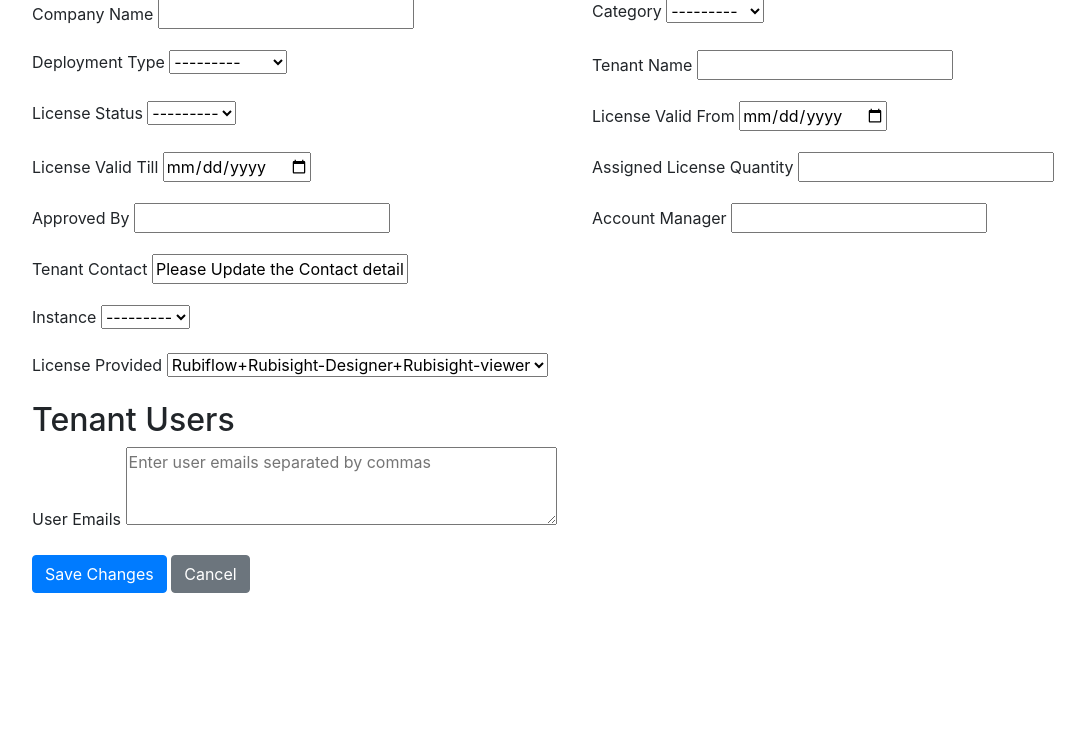
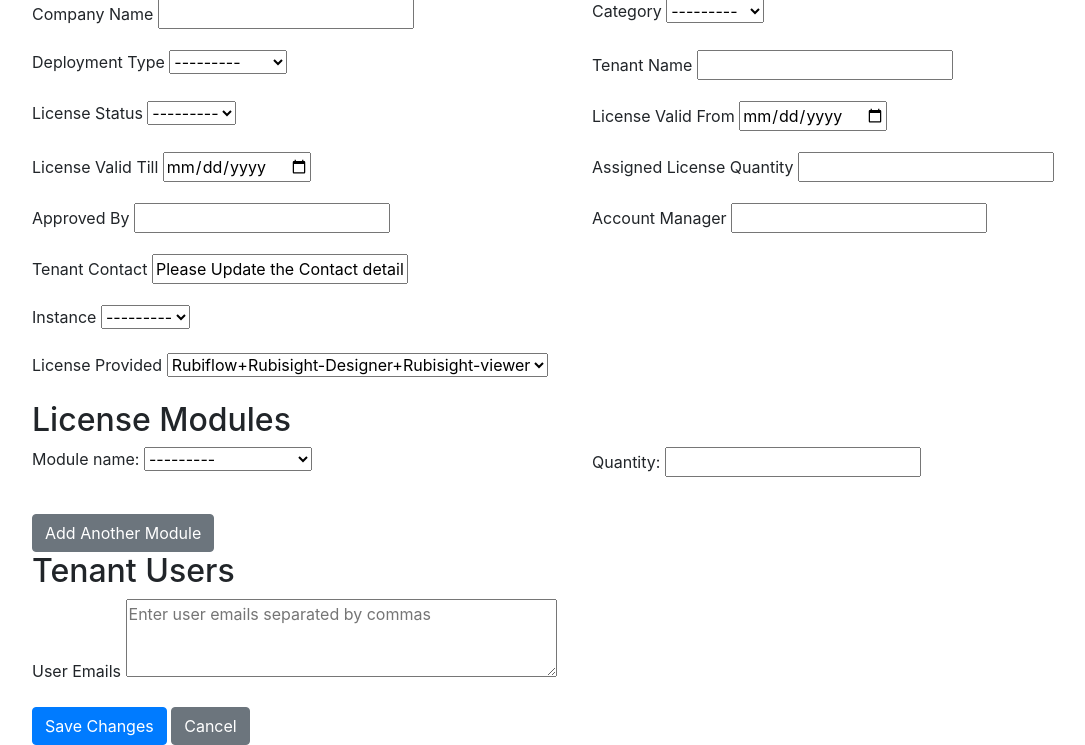
Before and after one commit to PrajwalAnkushrao8/License_management, a Django app: page /add/ in a window 1280 px wide. Shown: the part 121-866 px from the top of the page, without its empty margins (53-1138 px from the left). Before the commit the page ends 714 px from the top, so only its background shows below. Run offline with Django 4.2, Linux system fonts and the light colour scheme; the visitor is signed in with stand-in values (Sample User, id 1); some libraries are stand-ins or nearby versions.

Commit message:
PA | Module wise saving

```diff
--- a/license_management/license_app/forms.py
+++ b/license_management/license_app/forms.py
@@ -1,5 +1,5 @@
 from django import forms
-from .models import License, TenantUser
+from .models import License, TenantUser,LicenseModule
 
 class LicenseForm(forms.ModelForm):
     class Meta:
@@ -27,6 +27,13 @@ class BulkTenantUserForm(forms.Form):
         'rows': 3
     }))
 
+class LicenseModuleForm(forms.ModelForm):
+    class Meta:
+        model = LicenseModule
+        fields = ['module_name', 'quantity']
+
+LicenseModuleFormSet = forms.inlineformset_factory(License, LicenseModule, form=LicenseModuleForm, extra=1)
+
 
 
 class BulkImportForm(forms.Form):
--- a/license_management/license_app/models.py
+++ b/license_management/license_app/models.py
@@ -65,3 +65,20 @@ class TenantUser(models.Model):
 
     def __str__(self):
         return self.user_email
+
+
+class LicenseModule(models.Model):
+    MODULE_CHOICES = [
+        ('Rubiflow', 'Rubiflow'),
+        ('Rubisight-Designer', 'Rubisight-Designer'),
+        ('Rubistudio', 'Rubistudio'),
+        ('Rubisight-Viewer', 'Rubisight-Viewer'),
+
+    ]
+
+    license = models.ForeignKey(License, related_name='modules', on_delete=models.CASCADE)
+    module_name = models.CharField(max_length=50, choices=MODULE_CHOICES)
+    quantity = models.IntegerField()
+
+    def __str__(self):
+        return f"{self.module_name} - {self.quantity} units"
--- a/license_management/license_app/templates/license_app/add_license.html
+++ b/license_management/license_app/templates/license_app/add_license.html
@@ -75,7 +75,26 @@
                     <label for="license_provided">License Provided</label>
                     {{ form.license_provided }}
                 </div>
+
             </div>
+            <h2>License Modules</h2>
+            <div id="modules">
+                {% for form in module_formset %}
+                    <div class="form-row">
+                        <div class="form-group col-md-6">
+                            {{ form.module_name.label_tag }}
+                            {{ form.module_name }}
+                        </div>
+                        <div class="form-group col-md-6">
+                            {{ form.quantity.label_tag }}
+                            {{ form.quantity }}
+                        </div>
+                    </div>
+                {% endfor %}
+                {{ module_formset.management_form }}
+            </div>
+            <button id="add-module" class="btn btn-secondary mt-3">Add Another Module</button>
+
             <h2>Tenant Users</h2>
             <div class="form-group">
                 <label for="user_emails">User Emails</label>
@@ -91,5 +110,6 @@
     <script src="https://code.jquery.com/jquery-3.3.1.slim.min.js"></script>
     <script src="https://cdnjs.cloudflare.com/ajax/libs/popper.js/1.14.7/umd/popper.min.js"></script>
     <script src="https://stackpath.bootstrapcdn.com/bootstrap/4.3.1/js/bootstrap.min.js"></script>
+
 </body>
 </html>
--- a/license_management/license_app/views.py
+++ b/license_management/license_app/views.py
@@ -2,7 +2,7 @@ from datetime import datetime
 from django.shortcuts import get_object_or_404, render, redirect
 from django.contrib.auth.decorators import login_required
 from django.contrib.auth import authenticate, login
-from .forms import LicenseForm, TenantUserFormSet, BulkImportForm,  UserSearchForm, BulkTenantUserForm
+from .forms import LicenseForm, LicenseModuleFormSet, TenantUserFormSet, BulkImportForm,  UserSearchForm, BulkTenantUserForm
 from .models import License,TenantUser
 from django.contrib import messages
 from django.contrib.auth.forms import AuthenticationForm
@@ -32,38 +32,34 @@ def home_view(request):
 def add_license_view(request):
     if request.method == 'POST':
         form = LicenseForm(request.POST)
+        module_formset = LicenseModuleFormSet(request.POST)
         bulk_user_form = BulkTenantUserForm(request.POST)
 
-
-        # print("Form Data:", request.POST)
-        # print("License Form is valid:", form.is_valid())
-        if not form.is_valid():
-            print("License Form Errors:", form.errors)
-        print("Bulk User Form is valid:", bulk_user_form.is_valid())
-        if not bulk_user_form.is_valid():
-            print("Bulk User Form Errors:", bulk_user_form.errors)
-
-        if form.is_valid() and bulk_user_form.is_valid():
+        if form.is_valid() and module_formset.is_valid() and bulk_user_form.is_valid():
             license_obj = form.save(commit=False)
             license_obj.submitted_by = request.user
             license_obj.save()
 
-            # print("License Object Saved:", license_obj)
+            # Save the module formset with the new license instance
+            module_formset.instance = license_obj
+            module_formset.save()
 
-            # Split the user emails by commas and create TenantUser objects
             user_emails = bulk_user_form.cleaned_data['user_emails']
-            print("User Emails:", user_emails)
             for email in user_emails.split(','):
                 TenantUser.objects.create(license=license_obj, user_email=email.strip())
 
-                # print("Created TenantUser for email:", email.strip())
-
             return redirect('home')
+        else:
+            # Print errors if any
+            print("License Form Errors:", form.errors)
+            print("Bulk User Form Errors:", bulk_user_form.errors)
+            print("Module Formset Errors:", module_formset.errors)
     else:
         form = LicenseForm()
+        module_formset = LicenseModuleFormSet()
         bulk_user_form = BulkTenantUserForm()
 
-    return render(request, 'license_app/add_license.html', {'form': form, 'bulk_user_form': bulk_user_form})
+    return render(request, 'license_app/add_license.html', {'form': form, 'module_formset': module_formset, 'bulk_user_form': bulk_user_form})
 
 
 
```
Also changed, not shown: license_management/license_app/migrations/0008_licensemodule.py (added).
